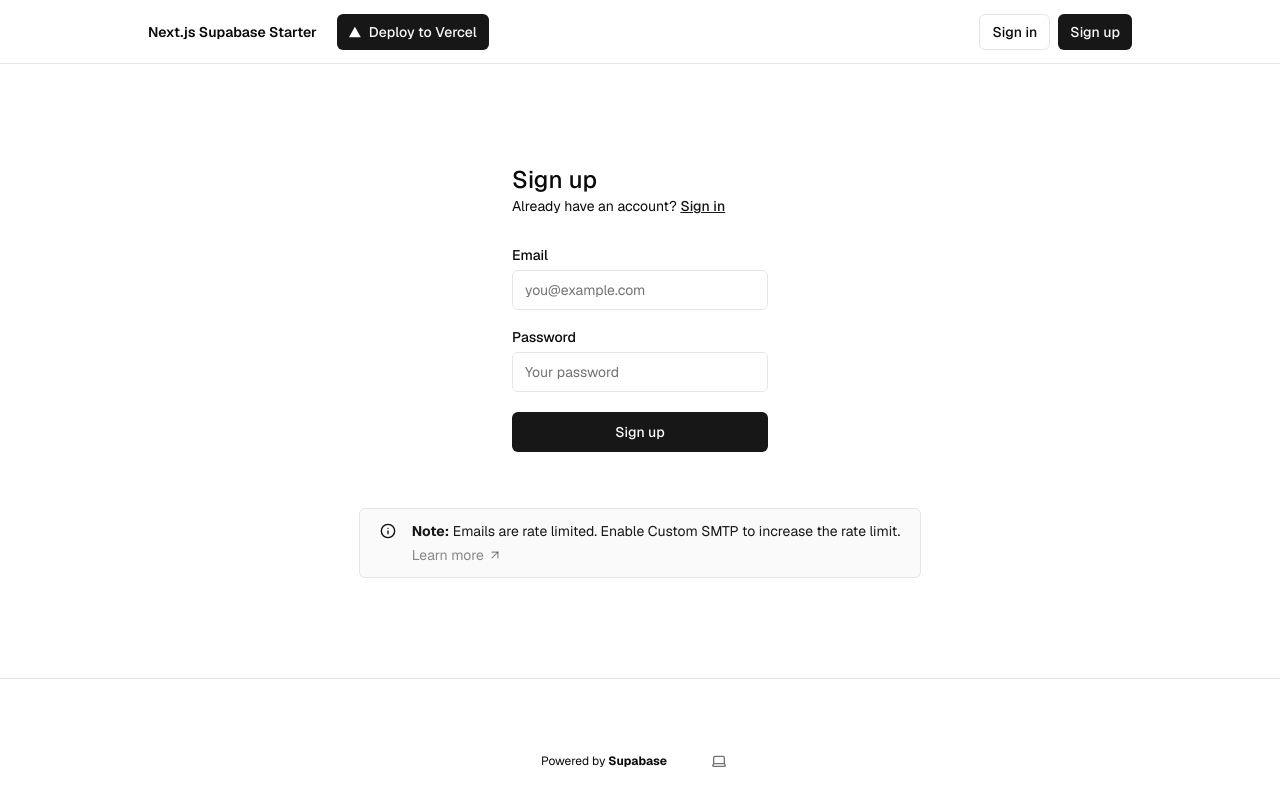
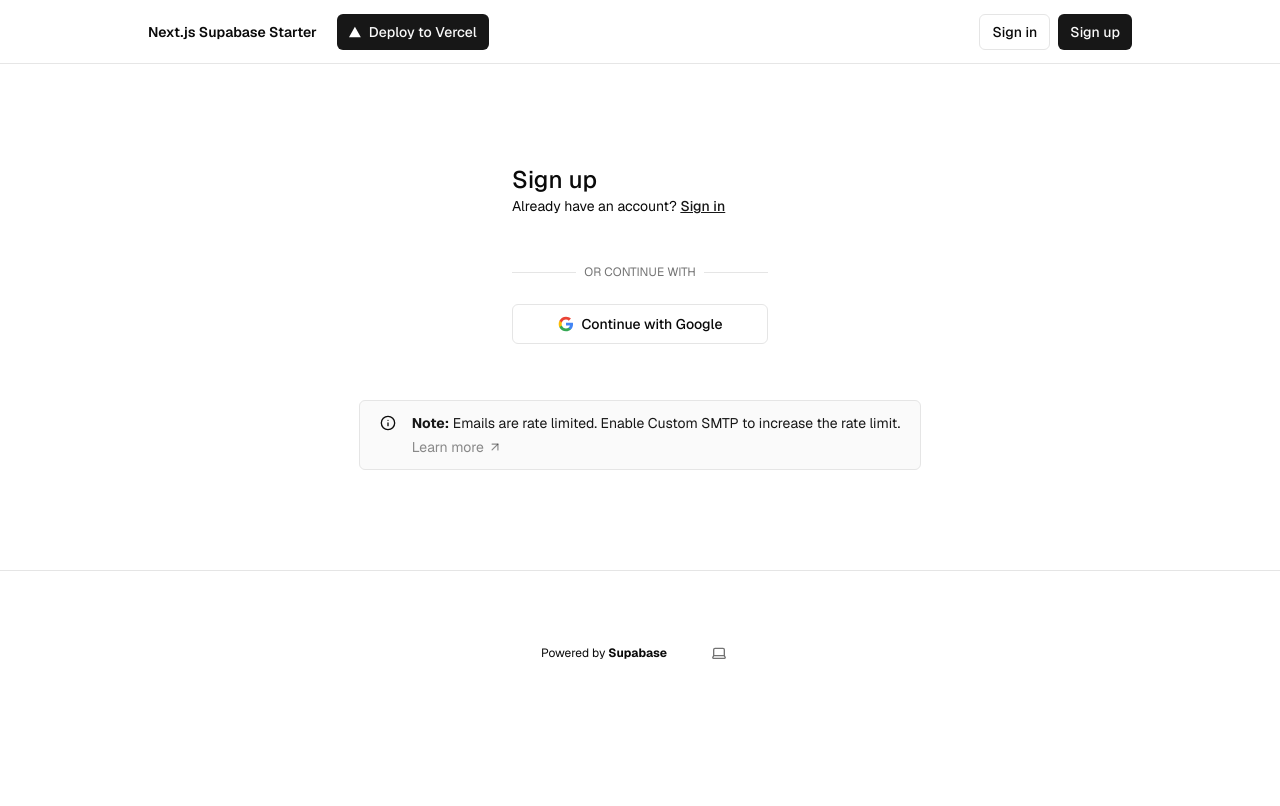
Before and after one commit to irishkooky/asset-management-app, a Next.js app: page /sign-up in a window 1280 px wide. Shown: the top 806 px of the page. Built offline with nearby package versions, Linux system fonts and the light colour scheme; no server answers.

Commit message:
Add Google OAuth sign-in support for authentication pages

```diff
--- a/app/(auth-pages)/sign-in/page.tsx
+++ b/app/(auth-pages)/sign-in/page.tsx
@@ -1,4 +1,4 @@
-import { signInAction } from "@/app/actions";
+import { signInAction, signInWithGoogleAction } from "@/app/actions";
 import { FormMessage, Message } from "@/components/form-message";
 import { SubmitButton } from "@/components/submit-button";
 import { Input } from "@/components/ui/input";
@@ -21,21 +21,46 @@ export default async function Login(props: { searchParams: Promise<Message> }) {
         <Input name="email" placeholder="you@example.com" required />
         <div className="flex justify-between items-center">
           <Label htmlFor="password">Password</Label>
-          <Link
-            className="text-xs text-foreground underline"
-            href="/forgot-password"
-          >
+          <Link className="text-xs text-foreground underline" href="/forgot-password">
             Forgot Password?
           </Link>
         </div>
-        <Input
-          type="password"
-          name="password"
-          placeholder="Your password"
-          required
-        />
+        <Input type="password" name="password" placeholder="Your password" required />
         <SubmitButton pendingText="Signing In..." formAction={signInAction}>
           Sign in
+        </SubmitButton>
+        <div className="relative my-4">
+          <div className="absolute inset-0 flex items-center">
+            <span className="w-full border-t" />
+          </div>
+          <div className="relative flex justify-center text-xs uppercase">
+            <span className="bg-background px-2 text-muted-foreground">Or continue with</span>
+          </div>
+        </div>
+        <SubmitButton
+          className="flex items-center justify-center gap-2"
+          variant="outline"
+          formAction={signInWithGoogleAction}
+        >
+          <svg viewBox="0 0 24 24" className="h-4 w-4">
+            <path
+              d="M22.56 12.25c0-.78-.07-1.53-.2-2.25H12v4.26h5.92c-.26 1.37-1.04 2.53-2.21 3.31v2.77h3.57c2.08-1.92 3.28-4.74 3.28-8.09z"
+              fill="#4285F4"
+            />
+            <path
+              d="M12 23c2.97 0 5.46-.98 7.28-2.66l-3.57-2.77c-.98.66-2.23 1.06-3.71 1.06-2.86 0-5.29-1.93-6.16-4.53H2.18v2.84C3.99 20.53 7.7 23 12 23z"
+              fill="#34A853"
+            />
+            <path
+              d="M5.84 14.09c-.22-.66-.35-1.36-.35-2.09s.13-1.43.35-2.09V7.07H2.18C1.43 8.55 1 10.22 1 12s.43 3.45 1.18 4.93l2.85-2.22.81-.62z"
+              fill="#FBBC05"
+            />
+            <path
+              d="M12 5.38c1.62 0 3.06.56 4.21 1.64l3.15-3.15C17.45 2.09 14.97 1 12 1 7.7 1 3.99 3.47 2.18 7.07l3.66 2.84c.87-2.6 3.3-4.53 6.16-4.53z"
+              fill="#EA4335"
+            />
+          </svg>
+          Continue with Google
         </SubmitButton>
         <FormMessage message={searchParams} />
       </div>
--- a/app/(auth-pages)/sign-up/page.tsx
+++ b/app/(auth-pages)/sign-up/page.tsx
@@ -1,4 +1,4 @@
-import { signUpAction } from "@/app/actions";
+import { signUpAction, signInWithGoogleAction } from "@/app/actions";
 import { FormMessage, Message } from "@/components/form-message";
 import { SubmitButton } from "@/components/submit-button";
 import { Input } from "@/components/ui/input";
@@ -6,9 +6,7 @@ import { Label } from "@/components/ui/label";
 import Link from "next/link";
 import { SmtpMessage } from "../smtp-message";
 
-export default async function Signup(props: {
-  searchParams: Promise<Message>;
-}) {
+export default async function Signup(props: { searchParams: Promise<Message> }) {
   const searchParams = await props.searchParams;
   if ("message" in searchParams) {
     return (
@@ -29,18 +27,38 @@ export default async function Signup(props: {
           </Link>
         </p>
         <div className="flex flex-col gap-2 [&>input]:mb-3 mt-8">
-          <Label htmlFor="email">Email</Label>
-          <Input name="email" placeholder="you@example.com" required />
-          <Label htmlFor="password">Password</Label>
-          <Input
-            type="password"
-            name="password"
-            placeholder="Your password"
-            minLength={6}
-            required
-          />
-          <SubmitButton formAction={signUpAction} pendingText="Signing up...">
-            Sign up
+          <div className="relative my-4">
+            <div className="absolute inset-0 flex items-center">
+              <span className="w-full border-t" />
+            </div>
+            <div className="relative flex justify-center text-xs uppercase">
+              <span className="bg-background px-2 text-muted-foreground">Or continue with</span>
+            </div>
+          </div>
+          <SubmitButton
+            className="flex items-center justify-center gap-2"
+            variant="outline"
+            formAction={signInWithGoogleAction}
+          >
+            <svg viewBox="0 0 24 24" className="h-4 w-4">
+              <path
+                d="M22.56 12.25c0-.78-.07-1.53-.2-2.25H12v4.26h5.92c-.26 1.37-1.04 2.53-2.21 3.31v2.77h3.57c2.08-1.92 3.28-4.74 3.28-8.09z"
+                fill="#4285F4"
+              />
+              <path
+                d="M12 23c2.97 0 5.46-.98 7.28-2.66l-3.57-2.77c-.98.66-2.23 1.06-3.71 1.06-2.86 0-5.29-1.93-6.16-4.53H2.18v2.84C3.99 20.53 7.7 23 12 23z"
+                fill="#34A853"
+              />
+              <path
+                d="M5.84 14.09c-.22-.66-.35-1.36-.35-2.09s.13-1.43.35-2.09V7.07H2.18C1.43 8.55 1 10.22 1 12s.43 3.45 1.18 4.93l2.85-2.22.81-.62z"
+                fill="#FBBC05"
+              />
+              <path
+                d="M12 5.38c1.62 0 3.06.56 4.21 1.64l3.15-3.15C17.45 2.09 14.97 1 12 1 7.7 1 3.99 3.47 2.18 7.07l3.66 2.84c.87-2.6 3.3-4.53 6.16-4.53z"
+                fill="#EA4335"
+              />
+            </svg>
+            Continue with Google
           </SubmitButton>
           <FormMessage message={searchParams} />
         </div>
--- a/app/actions.ts
+++ b/app/actions.ts
@@ -12,11 +12,7 @@ export const signUpAction = async (formData: FormData) => {
   const origin = (await headers()).get("origin");
 
   if (!email || !password) {
-    return encodedRedirect(
-      "error",
-      "/sign-up",
-      "Email and password are required",
-    );
+    return encodedRedirect("error", "/sign-up", "Email and password are required");
   }
 
   const { error } = await supabase.auth.signUp({
@@ -34,7 +30,7 @@ export const signUpAction = async (formData: FormData) => {
     return encodedRedirect(
       "success",
       "/sign-up",
-      "Thanks for signing up! Please check your email for a verification link.",
+      "Thanks for signing up! Please check your email for a verification link."
     );
   }
 };
@@ -72,22 +68,14 @@ export const forgotPasswordAction = async (formData: FormData) => {
 
   if (error) {
     console.error(error.message);
-    return encodedRedirect(
-      "error",
-      "/forgot-password",
-      "Could not reset password",
-    );
+    return encodedRedirect("error", "/forgot-password", "Could not reset password");
   }
 
   if (callbackUrl) {
     return redirect(callbackUrl);
   }
 
-  return encodedRedirect(
-    "success",
-    "/forgot-password",
-    "Check your email for a link to reset your password.",
-  );
+  return encodedRedirect("success", "/forgot-password", "Check your email for a link to reset your password.");
 };
 
 export const resetPasswordAction = async (formData: FormData) => {
@@ -97,19 +85,11 @@ export const resetPasswordAction = async (formData: FormData) => {
   const confirmPassword = formData.get("confirmPassword") as string;
 
   if (!password || !confirmPassword) {
-    encodedRedirect(
-      "error",
-      "/protected/reset-password",
-      "Password and confirm password are required",
-    );
+    encodedRedirect("error", "/protected/reset-password", "Password and confirm password are required");
   }
 
   if (password !== confirmPassword) {
-    encodedRedirect(
-      "error",
-      "/protected/reset-password",
-      "Passwords do not match",
-    );
+    encodedRedirect("error", "/protected/reset-password", "Passwords do not match");
   }
 
   const { error } = await supabase.auth.updateUser({
@@ -117,11 +97,7 @@ export const resetPasswordAction = async (formData: FormData) => {
   });
 
   if (error) {
-    encodedRedirect(
-      "error",
-      "/protected/reset-password",
-      "Password update failed",
-    );
+    encodedRedirect("error", "/protected/reset-password", "Password update failed");
   }
 
   encodedRedirect("success", "/protected/reset-password", "Password updated");
@@ -132,3 +108,25 @@ export const signOutAction = async () => {
   await supabase.auth.signOut();
   return redirect("/sign-in");
 };
+
+export const signInWithGoogleAction = async () => {
+  const supabase = await createClient();
+  const origin = (await headers()).get("origin");
+
+  const { data, error } = await supabase.auth.signInWithOAuth({
+    provider: "google",
+    options: {
+      redirectTo: `${origin}/auth/callback`,
+    },
+  });
+
+  if (error) {
+    return encodedRedirect("error", "/sign-in", error.message);
+  }
+
+  if (data.url) {
+    return redirect(data.url);
+  }
+
+  return encodedRedirect("error", "/sign-in", "Something went wrong");
+};
```
